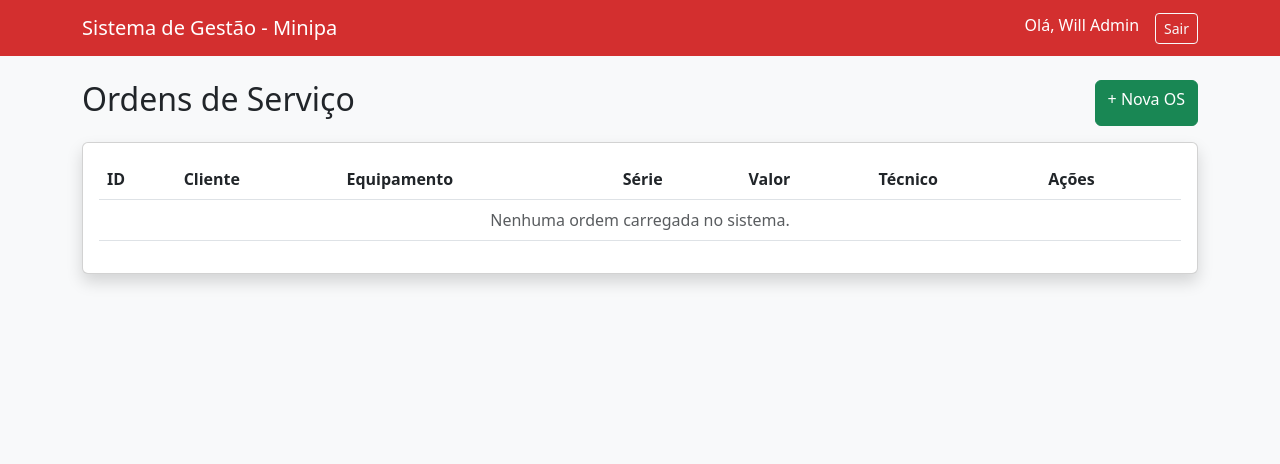
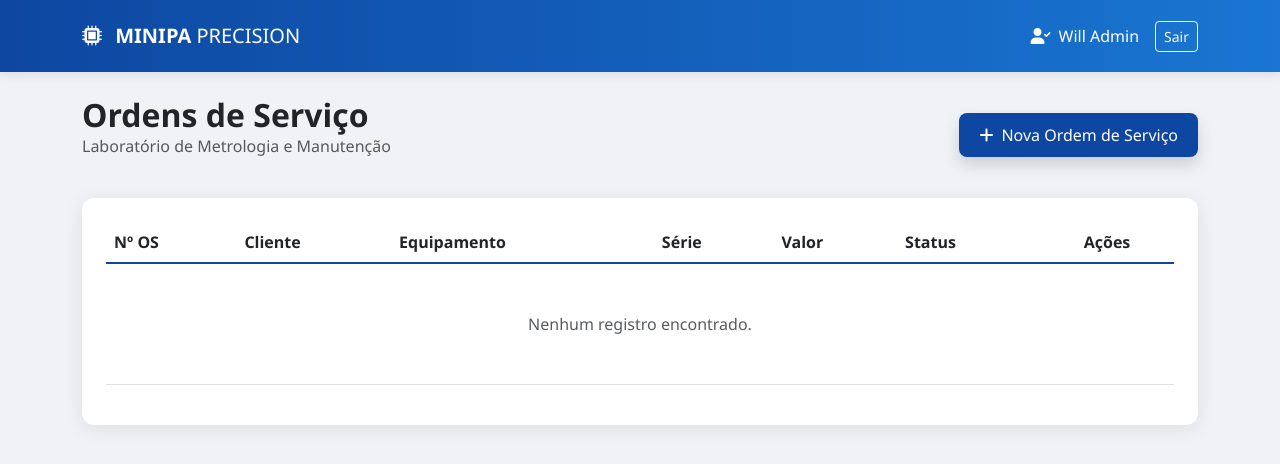
Before and after one commit to heavy-metal-tech/sistema_minipa, a Flask app: page /dashboard in a window 1280 px wide. Shown: the top 464 px of the page. Run offline with Flask 3, Linux system fonts and the light colour scheme; a user stored in the database is signed in.

Commit message:
Revamp dashboard HTML structure and styles
Updated the dashboard layout and styles for improved user experience.

```diff
--- a/templates/dashboard.html
+++ b/templates/dashboard.html
@@ -2,61 +2,90 @@
 <html lang="pt-br">
 <head>
     <meta charset="UTF-8">
-    <title>Minipa - Dashboard de Manutenção</title>
+    <meta name="viewport" content="width=device-width, initial-scale=1.0">
+    <title>Minipa Precision - Dashboard</title>
     <link rel="stylesheet" href="https://cdn.jsdelivr.net/npm/bootstrap@5.3.0/dist/css/bootstrap.min.css">
+    <link rel="stylesheet" href="https://cdnjs.cloudflare.com/ajax/libs/font-awesome/6.0.0/css/all.min.css">
     <style>
-        body { background-color: #f8f9fa; }
-        .navbar { background-color: #d32f2f; } /* Vermelho Minipa */
-        .card-header { background-color: #1976d2; color: white; } /* Azul Técnico */
+        :root {
+            --minipa-blue: #0d47a1;
+            --minipa-light-blue: #1976d2;
+            --bg-body: #f0f2f5;
+        }
+        body { background-color: var(--bg-body); font-family: 'Segoe UI', sans-serif; }
+
+        .navbar {
+            background: linear-gradient(90deg, var(--minipa-blue) 0%, var(--minipa-light-blue) 100%);
+            box-shadow: 0 2px 10px rgba(0,0,0,0.1);
+        }
+
+        .card { border: none; border-radius: 12px; box-shadow: 0 4px 20px rgba(0,0,0,0.08); }
+        .table thead { background-color: #e3f2fd; color: var(--minipa-blue); border-bottom: 2px solid var(--minipa-blue); }
+
+        .btn-primary-blue { background-color: var(--minipa-blue); color: white; border: none; padding: 10px 20px; border-radius: 8px; transition: 0.3s; text-decoration: none; }
+        .btn-primary-blue:hover { background-color: #0a3a85; transform: translateY(-2px); color: white; }
+
+        .status-badge { padding: 6px 14px; border-radius: 20px; font-size: 0.8rem; font-weight: 600; background-color: #e3f2fd; color: #0d47a1; border: 1px solid #bbdefb; }
     </style>
 </head>
 <body>
-    <nav class="navbar navbar-dark mb-4">
+
+<nav class="navbar navbar-dark mb-4 p-3">
     <div class="container">
-            <span class="navbar-brand">Sistema de Gestão - Minipa</span>
-            <div class="d-flex">
-                <span class="text-white me-3">Olá, {{ current_user.nome_completo }}</span>
-                <a href="{{ url_for('logout') }}" class="btn btn-outline-light btn-sm">Sair</a>
+        <a class="navbar-brand fw-bold" href="#"><i class="fas fa-microchip me-2"></i> MINIPA <span class="fw-light">PRECISION</span></a>
+        <div class="d-flex align-items-center text-white">
+            <span class="me-3"><i class="fas fa-user-check me-1"></i> {{ current_user.nome_completo }}</span>
+            <a href="{{ url_for('logout') }}" class="btn btn-sm btn-outline-light">Sair</a>
         </div>
     </div>
 </nav>
 
 <div class="container">
-        <div class="d-flex justify-content-between mb-3">
-            <h2>Ordens de Serviço</h2>
-            <a href="{{ url_for('nova_os') }}" class="btn btn-success">+ Nova OS</a>
+    <div class="row align-items-center mb-4">
+        <div class="col-md-6">
+            <h2 class="fw-bold text-dark mb-0">Ordens de Serviço</h2>
+            <p class="text-muted">Laboratório de Metrologia e Manutenção</p>
+        </div>
+        <div class="col-md-6 text-end">
+            <a href="{{ url_for('nova_os') }}" class="btn btn-primary-blue shadow">
+                <i class="fas fa-plus me-2"></i>Nova Ordem de Serviço
+            </a>
+        </div>
     </div>
 
-        <div class="card shadow">
-            <div class="card-body">
-                <table class="table table-hover">
+    <div class="card p-4">
+        <div class="table-responsive">
+            <table class="table table-hover align-middle">
                 <thead>
                     <tr>
-                            <th>ID</th>
+                        <th>Nº OS</th>
                         <th>Cliente</th>
                         <th>Equipamento</th>
                         <th>Série</th>
                         <th>Valor</th>
-                            <th>Técnico</th>
-                            <th>Ações</th>
+                        <th>Status</th>
+                        <th class="text-center">Ações</th>
                     </tr>
                 </thead>
                 <tbody>
                     {% for os in ordens %}
                     <tr>
-                            <td>#{{ os.id }}</td>
+                        <td class="fw-bold">#{{ os.id }}</td>
                         <td>{{ os.cliente }}</td>
-                            <td>{{ os.equipamento }}</td>
-                            <td>{{ os.serie }}</td>
-                            <td>R$ {{ os.valor }}</td>
-                            <td>{{ os.tecnico }}</td>
-                            <td>
-                                <span class="badge bg-info text-dark">Em Análise</span>
+                        <td><span class="badge bg-light text-dark border">{{ os.equipamento }}</span></td>
+                        <td><small class="text-muted">{{ os.serie }}</small></td>
+                        <td class="fw-bold text-primary">R$ {{ os.valor }}</td>
+                        <td><span class="status-badge">Em Bancada</span></td>
+                        <td class="text-center">
+                            <div class="btn-group">
+                                <button class="btn btn-sm btn-outline-primary" title="Ver Detalhes"><i class="fas fa-eye"></i></button>
+                                <button class="btn btn-sm btn-outline-dark" title="Imprimir"><i class="fas fa-print"></i></button>
+                            </div>
                         </td>
                     </tr>
                     {% else %}
                     <tr>
-                            <td colspan="7" class="text-center text-muted">Nenhuma ordem carregada no sistema.</td>
+                        <td colspan="7" class="text-center py-5 text-muted">Nenhum registro encontrado.</td>
                     </tr>
                     {% endfor %}
                 </tbody>
@@ -64,5 +93,6 @@
         </div>
     </div>
 </div>
+
 </body>
 </html>
```
Lines whose indentation alone changed are shown as unchanged.
